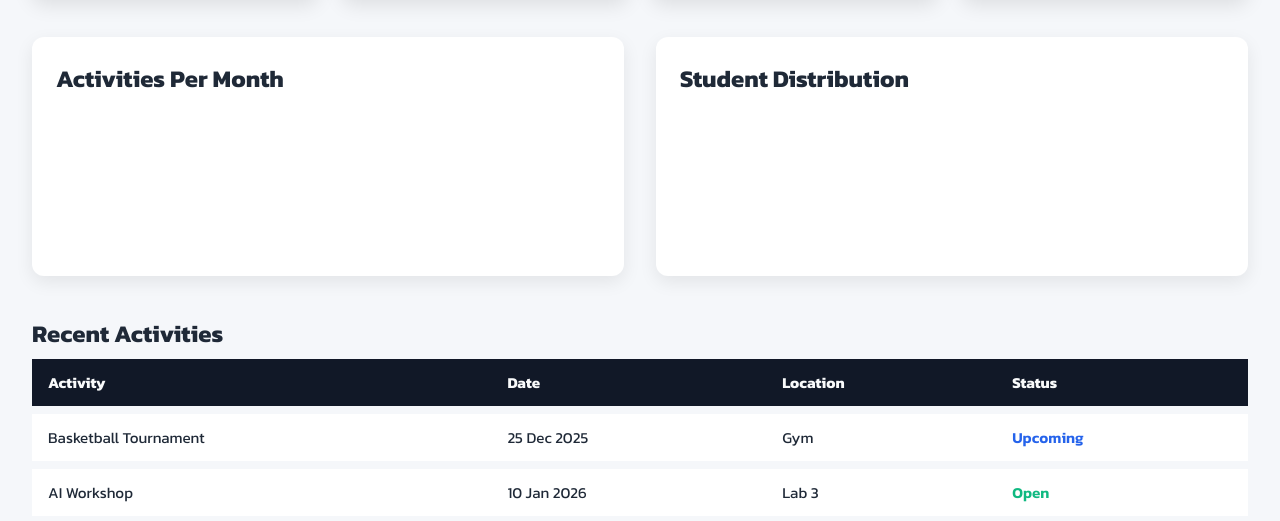
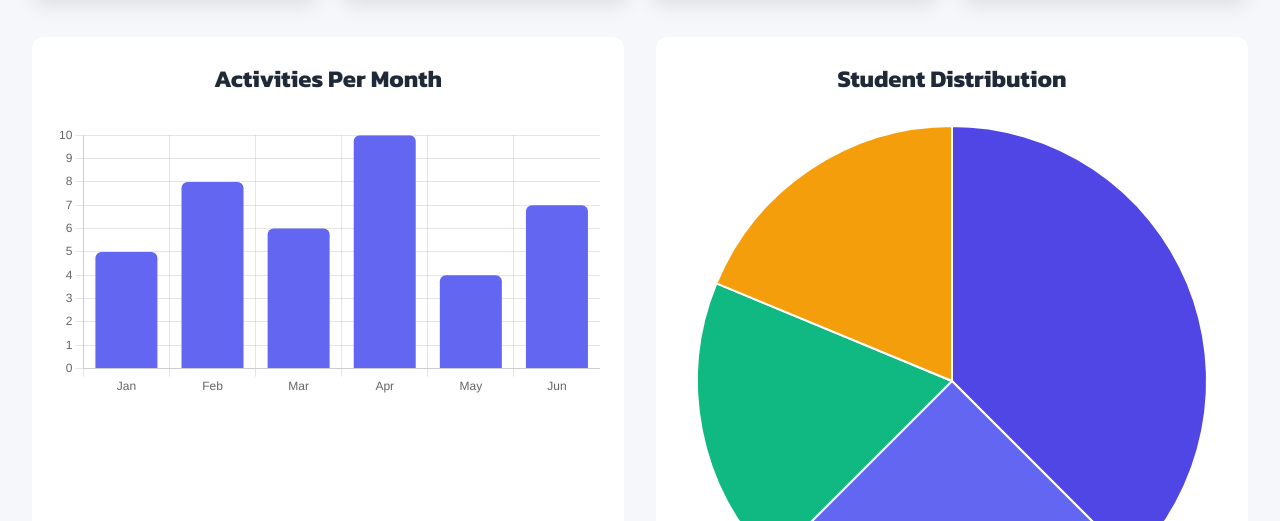
Before and after one commit to itsya-ssine/Activities-system, a plain HTML site: page pages/dashboard.html in a window 1280 px wide. Shown: the part 275-796 px from the top of the page. Drawn offline with nearby package versions, Linux system fonts and the light colour scheme.

Commit message:
dashboard js

```diff
--- /dev/null
+++ b/js/pages/dashboard.js
@@ -0,0 +1,42 @@
+const ctxBar = document.getElementById('barChart').getContext('2d');
+const barChart = new Chart(ctxBar, {
+    type: 'bar',
+    data: {
+        labels: ['Jan', 'Feb', 'Mar', 'Apr', 'May', 'Jun'],
+        datasets: [{
+            label: 'Activities',
+            data: [5, 8, 6, 10, 4, 7],
+            backgroundColor: '#6366F1',
+            borderRadius: 6,
+        }]
+    },
+    options: {
+        responsive: true,
+        plugins: { legend: { display: false } },
+        scales: {
+            y: { beginAtZero: true }
+        }
+    }
+});
+
+const ctxPie = document.getElementById('pieChart').getContext('2d');
+const pieChart = new Chart(ctxPie, {
+    type: 'pie',
+    data: {
+        labels: ['Science', 'Arts', 'Sports', 'Others'],
+        datasets: [{
+            label: 'Students',
+            data: [120, 80, 60, 60],
+            backgroundColor: ['#4F46E5', '#6366F1', '#10B981', '#F59E0B'],
+        }]
+    },
+    options: {
+        responsive: true,
+        maintainAspectRatio: true,
+        plugins: {
+            legend: {
+                position: 'bottom'
+            }
+        }
+    }
+});
--- a/pages/dashboard.html
+++ b/pages/dashboard.html
@@ -13,6 +13,8 @@
     <link rel="preconnect" href="https://fonts.googleapis.com">
     <link rel="preconnect" href="https://fonts.gstatic.com" crossorigin>
     <link href="https://fonts.googleapis.com/css2?family=Kanit:wght@300;400;600;700&display=swap" rel="stylesheet">
+
+    <script src="https://cdn.jsdelivr.net/npm/chart.js"></script>
 </head>
 
 <body>
@@ -144,6 +146,7 @@
         </div>
     </footer>
 
+    <script src="../js/pages/dashboard.js"></script>
 </body>
 
 </html>
--- a/styles/pages-styles/dashboard.css
+++ b/styles/pages-styles/dashboard.css
@@ -51,13 +51,22 @@
     grid-template-columns: repeat(auto-fit, minmax(300px, 1fr));
     gap: 2rem;
     margin-bottom: 2.5rem;
+    align-items: start;
 }
 
 .chart-card {
     background: #ffffff;
     padding: 1.5rem;
     border-radius: 12px;
-    box-shadow: 0 6px 18px rgba(0, 0, 0, 0.08);
+    box-shadow: 0 6px 18;
+    height: 100%;
+    display: flex;
+    flex-direction: column;
+    align-items: center;
+}
+
+.chart-card h2 {
+    margin-bottom: 1.2em;
 }
 
 .styled-table {
```
